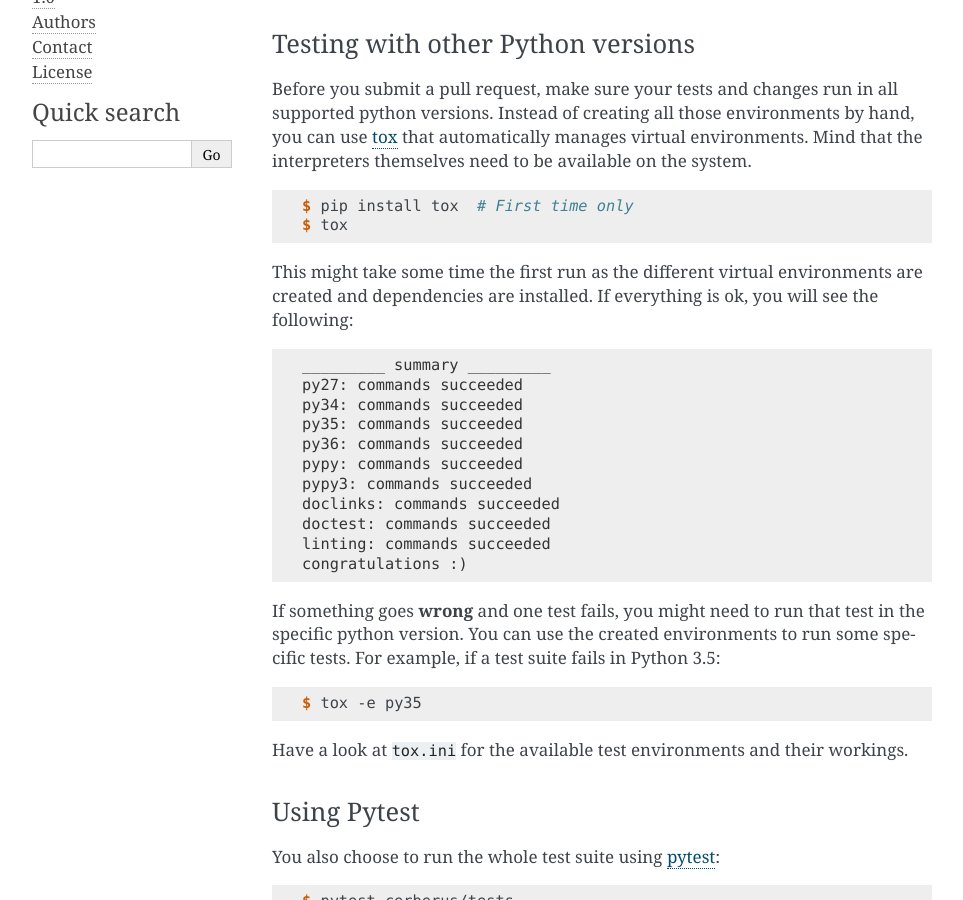
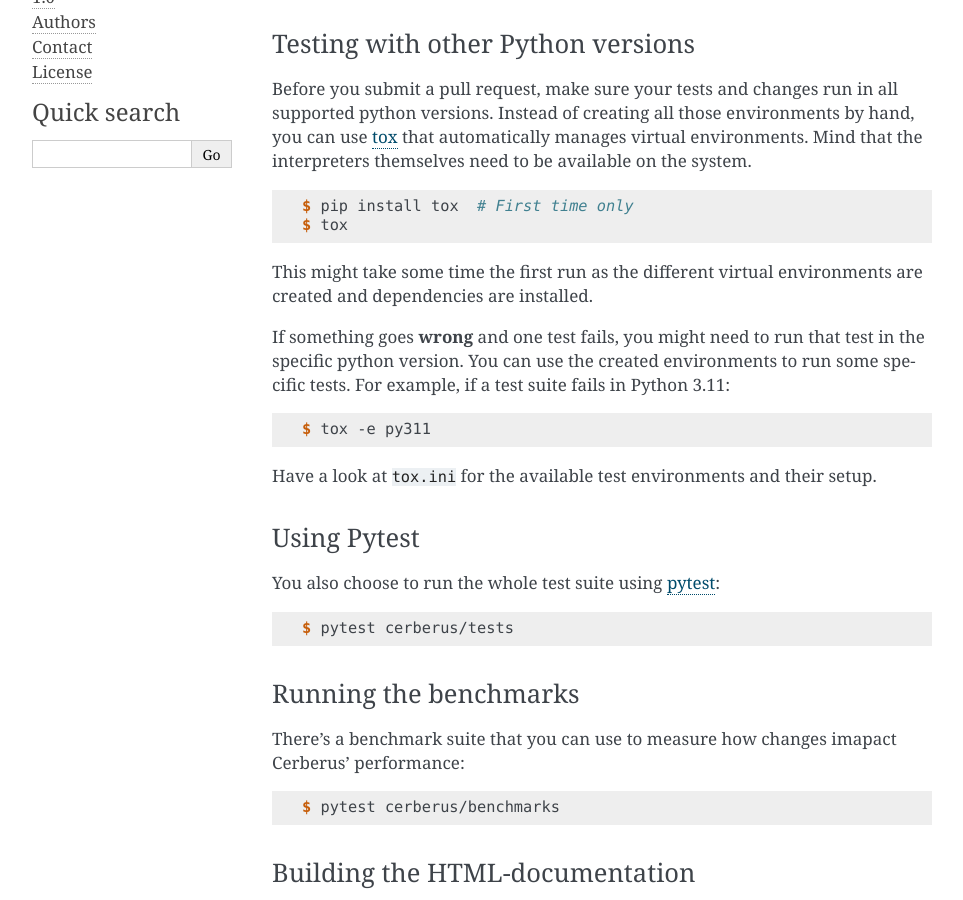
Before and after one commit to pyeve/cerberus, a Sphinx documentation site: the page built from docs/contribute.rst, in a window 1280 px wide and 900 px high, scrolled down 1663 px. Shown: the whole window, without its empty margins (148-1111 px from the left). Built offline with Sphinx 7.4.7, drawn with Linux system fonts in a browser that asks for light colours; comment, search, counter and statistics services are not loaded.

Commit message:
Adds testing against recent Python versions

```diff
--- a/README.rst
+++ b/README.rst
@@ -22,9 +22,6 @@ yours.
 
 Versioning & Interpreter support
 --------------------------------
-
-The Cerberus `1.x` versions can be used with Python 2 while version `2.0` and
-later rely on Python 3 features.
 
 Starting with Cerberus 1.2, it is maintained according to
 `semantic versioning`_. So, a major release sheds off the old and defines a
--- a/docs/contribute.rst
+++ b/docs/contribute.rst
@@ -24,32 +24,17 @@ that the interpreters themselves need to be available on the system.
    $ tox
 
 This might take some time the first run as the different virtual environments
-are created and dependencies are installed. If everything is ok, you will see
-the following:
+are created and dependencies are installed.
+
+If something goes **wrong** and one test fails, you might need to run that test
+in the specific python version. You can use the created environments to run
+some specific tests. For example, if a test suite fails in Python 3.11:
 
 .. code-block:: console
 
-    _________ summary _________
-    py27: commands succeeded
-    py34: commands succeeded
-    py35: commands succeeded
-    py36: commands succeeded
-    pypy: commands succeeded
-    pypy3: commands succeeded
-    doclinks: commands succeeded
-    doctest: commands succeeded
-    linting: commands succeeded
-    congratulations :)
+    $ tox -e py311
 
-If something goes **wrong** and one test fails, you might need to run that test
-in the specific python version. You can use the created environments to run
-some specific tests. For example, if a test suite fails in Python 3.5:
-
-.. code-block:: console
-
-    $ tox -e py35
-
-Have a look at ``tox.ini`` for the available test environments and their workings.
+Have a look at ``tox.ini`` for the available test environments and their setup.
 
 Using Pytest
 ~~~~~~~~~~~~
```
Also changed, not shown: setup.py (+2 -5 lines), 2 other files.
